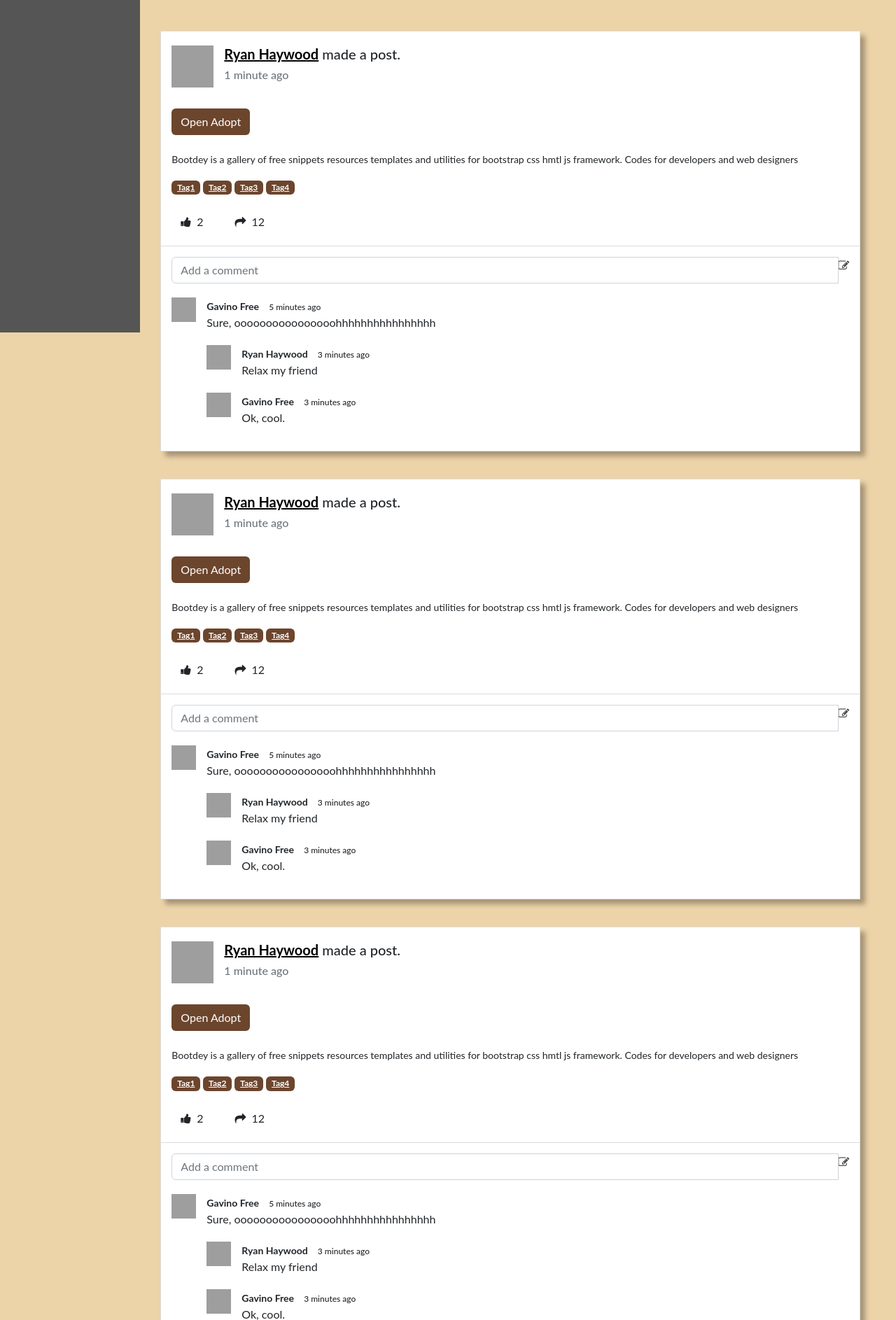
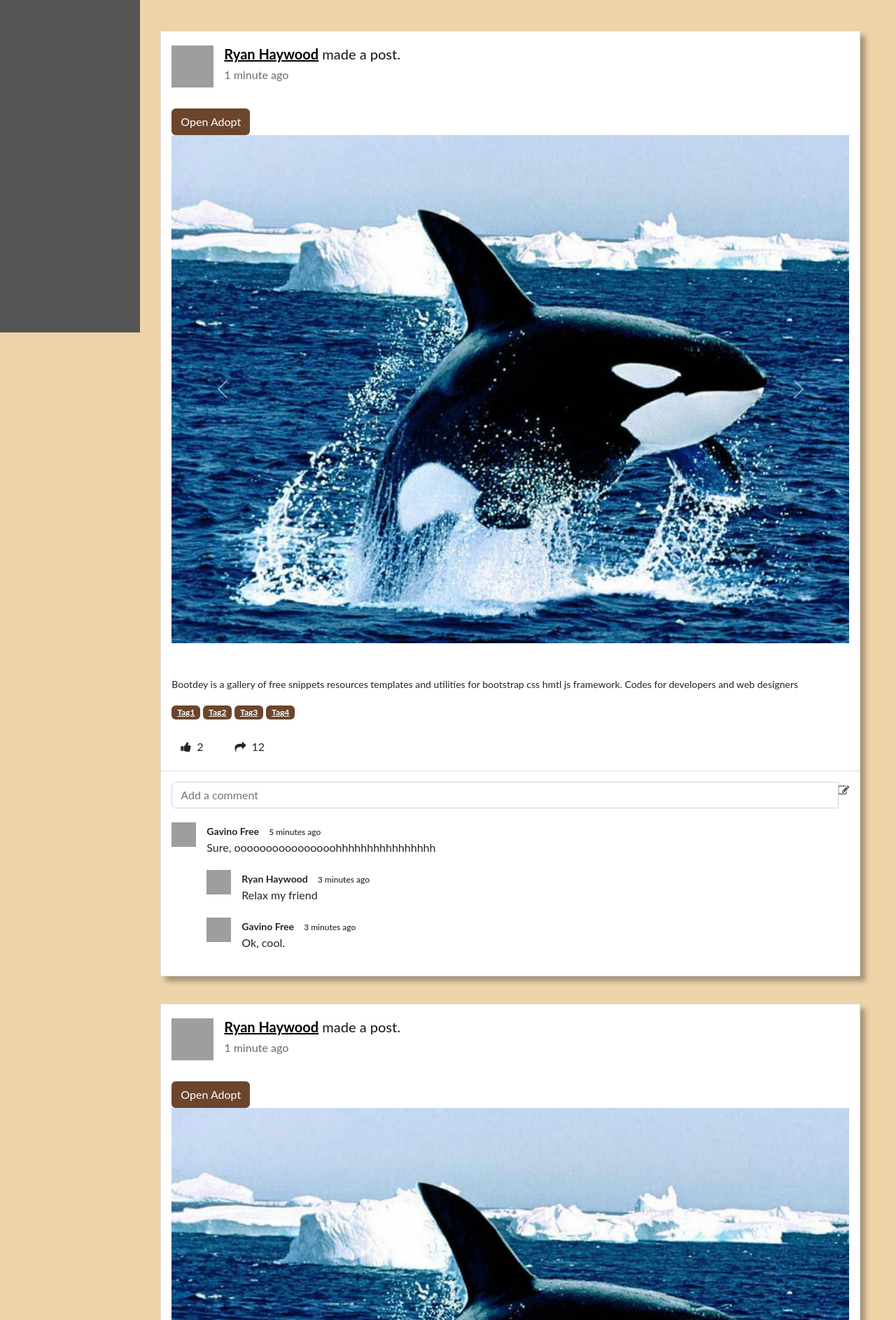
Before and after one commit to putrin1012/Commeownityid, a PHP site: page /_index.php in a window 1280 px wide. Shown: the part 373-2259 px from the top of the page at 70% size. Run offline with PHP 8.4, Linux system fonts and the light colour scheme; a user stored in the database is signed in; some libraries are stand-ins or nearby versions; grey boxes are pictures that could not be loaded.

Commit message:
no message

```diff
--- a/_index.php
+++ b/_index.php
@@ -1,15 +1,17 @@
-<?php
- include("Header.php");
- ?>
-
-<?php
+<!--?php
   session_start();
   if(!isset($_SESSION['login'])){
     header("Location: Login.php");
   }else{
     echo "<script>alert('Selamat datang! :3');</script>";
   }
-?>
+?-->
+
+<?php
+ include("Header.php");
+ ?>
+
+
 
    <div class="row">
      <div class="col-2">
--- a/footer.php
+++ b/footer.php
@@ -12,6 +12,13 @@
 <script src="https://cdn.jsdelivr.net/npm/bootstrap@5.2.2/dist/js/bootstrap.bundle.min.js"></script>
 
 <script src="bootstrap-tagsinput.js"></script>
+<script type="text/javascript">
+  $(document).ready(function(){
+    $('.carousel').carousel({
+      interval: 2000
+    })
+  });
+</script>
 <script>
   $(function () {
     $('input')
--- a/post.php
+++ b/post.php
@@ -24,6 +24,27 @@
                 <button class="btn" type="button" style="background-color:#6C452D; color:white;" data-toggle="dropdown" aria-haspopup="true" aria-expanded="false">
                   Open Adopt
                 </button>
+                <div id="carouselExampleControls" class="carousel slide" data-ride="carousel">
+                  <div class="carousel-inner">
+                    <div class="carousel-item active">
+                      <img class="d-block w-100" src="img/tesCarousel.jpg" alt="First slide">
+                    </div>
+                    <div class="carousel-item">
+                      <img class="d-block w-100" src="img/tesCarousel_2.jpg" alt="Second slide">
+                    </div>
+                    <div class="carousel-item">
+                      <img class="d-block w-100" src="img/tesCarousel_3.jpg" alt="Third slide">
+                    </div>
+                  </div>
+                  <a class="carousel-control-prev" href="#carouselExampleControls" role="button" data-slide="prev">
+                    <span class="carousel-control-prev-icon" aria-hidden="true"></span>
+                    <span class="sr-only">Previous</span>
+                  </a>
+                  <a class="carousel-control-next" href="#carouselExampleControls" role="button" data-slide="next">
+                    <span class="carousel-control-next-icon" aria-hidden="true"></span>
+                    <span class="sr-only">Next</span>
+                  </a>
+                </div>
               </br></br>
                 <p>Bootdey is a gallery of free snippets resources templates and utilities for bootstrap css hmtl js framework. Codes for developers and web designers</p>
                 <div>
```
Also changed, not shown: img/tesCarousel.jpg (added), img/tesCarousel_2.jpg (added), img/tesCarousel_3.jpg (added).
